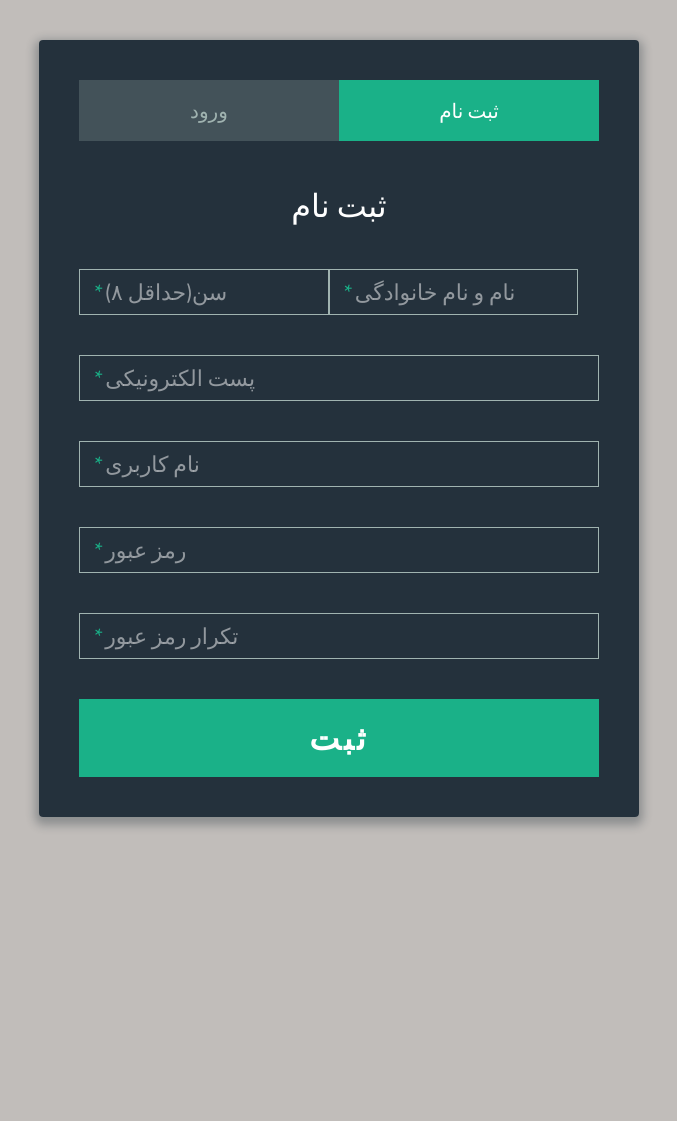
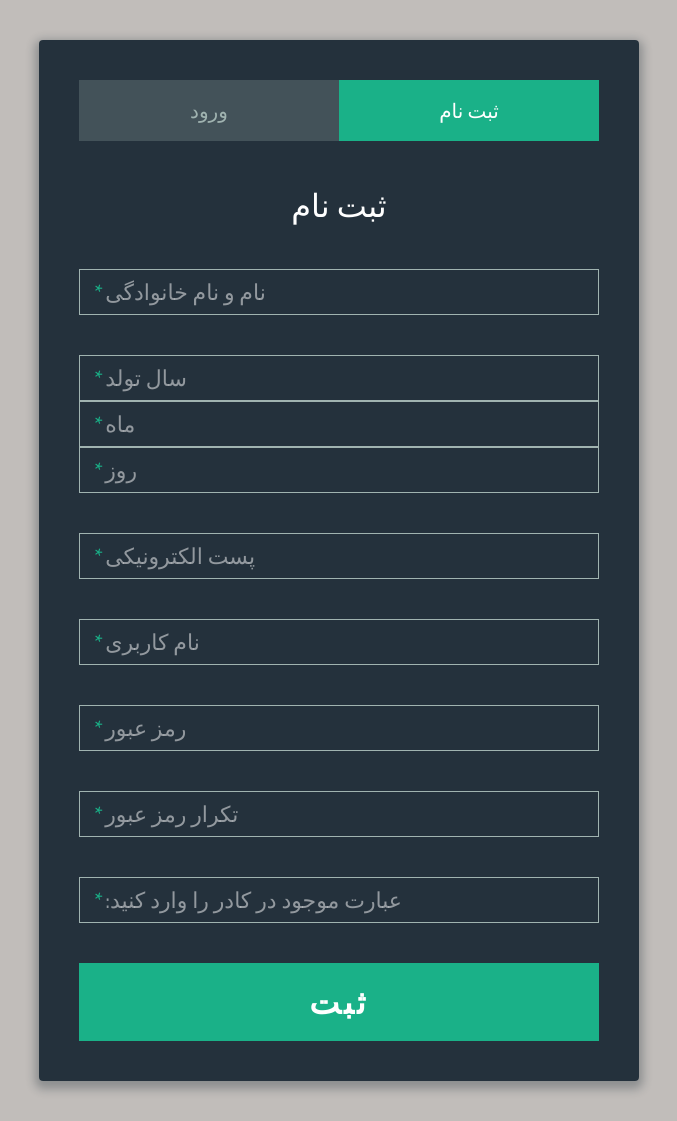
Before and after one commit to ErfanThinker/EsmFamil, a CodeIgniter app: page /EsmFamil/index.php/authentication/registerUser in a window 1280 px wide. Shown: the whole page, without its empty margins (301-978 px from the left). Before the commit the page ends 828 px from the top, so only its background shows below. Run offline with CodeIgniter, Linux system fonts and the light colour scheme.

Commit message:
1.loginForm Added. by Erfan & Sajjad

```diff
--- a/CodeIgniter_2.2.0/application/views/css/style.css
+++ b/CodeIgniter_2.2.0/application/views/css/style.css
@@ -128,6 +128,8 @@ input, textarea {
   -webkit-transition: border-color .25s ease, box-shadow .25s ease;
           transition: border-color .25s ease, box-shadow .25s ease;
 }
+
+
 input:focus, textarea:focus {
   outline: 0;
   border-color: #1ab188;
@@ -136,6 +138,10 @@ input:focus, textarea:focus {
 textarea {
   border: 2px solid #a0b3b0;
   resize: vertical;
+}
+
+.date {
+  margin-bottom: 40px
 }
 
 .field-wrap {
--- a/CodeIgniter_2.2.0/application/views/login_form.php
+++ b/CodeIgniter_2.2.0/application/views/login_form.php
@@ -5,7 +5,7 @@
 
   <meta charset="UTF-8">
 
-  <title>CodePen - Sign-Up/Login Form</title>
+  <title>EsmFamil Registration</title>
 
   <link href='http://fonts.googleapis.com/css?family=Titillium+Web:400,300,600' rel='stylesheet' type='text/css'>
 
@@ -28,36 +28,63 @@
         <div id="signup">
           <h1>ثبت نام</h1>
 
-          <form action="/" method="post">
+          <form action="registerUser" method="post">
 
-          <div class="top-row ">
+          <div class="req">
             <div class="field-wrap ">
               <label>
                 نام و نام خانوادگی<span class="req">*</span>
               </label>
-              <input type="text" required autocomplete="off" />
+              <input type="text" required autocomplete="off" name="name"/>
             </div>
+          </div>
 
-            <div class="field-wrap">
+            <!-- <div class="field-wrap">
               <label>
                 سن(حداقل ۸)<span class="req">*</span>
               </label>
               <input type="number" min="8" required autocomplete="off" />
+            </div> -->
+            <div class="field-wrap">
+              <div class "field-wrap date">
+                <label>
+                  سال تولد<span class="req ">*</span>
+                </label>
+                <input type="number" min="1350" required autocomplete="off" name="byear"/>
+              </div>
+              <div class "field-wrap date">
+              <label>
+                ماه<span class="req ">*</span>
+              </label>
+              <input type="number" min="1" max="12" required autocomplete="off" name="bmonth"/>
+              </div>
+              <div class "field-wrap date">
+              <label>
+                روز<span class="req ">*</span>
+              </label>
+              <input type="number" min="1" max="31" required autocomplete="off" name="bday"/>
+              </div>
             </div>
-          </div>
+            <!-- <div class="field-wrap">
+
+            </div>
+            <div class="field-wrap">
+
+            </div> -->
+
 
           <div class="field-wrap">
             <label>
               پست الکترونیکی<span class="req">*</span>
             </label>
-            <input type="email"required autocomplete="off"/>
+            <input type="email"required autocomplete="off" name="email"/>
           </div>
 
-		<div class="field-wrap">
+    <div class="field-wrap">
             <label>
               نام کاربری<span class="req">*</span>
             </label>
-            <input type="text"required autocomplete="off"/>
+            <input type="text"required autocomplete="off" name="nickname"/>
           </div>
 
 
@@ -66,14 +93,20 @@
             <label>
               رمز عبور<span class="req">*</span>
             </label>
-            <input type="password"required autocomplete="off"/>
+            <input type="password"required autocomplete="off"  name="password"/>
           </div>
 
-	  <div class="field-wrap">
+        <div class="field-wrap">
             <label>
               تکرار رمز عبور<span class="req">*</span>
             </label>
-            <input type="repassword"required autocomplete="off"/>
+            <input type="password"required autocomplete="off"/>
+          </div>
+          <div class="field-wrap">
+            <label>
+              عبارت موجود در کادر را وارد کنید:<span class="req">*</span>
+            </label>
+            <input type="text"required autocomplete="off" name="captcha"/>
           </div>
 
           <button type="submit" class="button button-block"/>ثبت</button>
@@ -101,6 +134,14 @@
             <input type="password"required autocomplete="off"/>
           </div>
 
+
+          <!-- <div class="field-wrap">
+            <label>
+              عبارت موجود در کادر<span class="req">*</span>
+            </label>
+            <input type="text"required autocomplete="off" name="captcha"/>
+          </div> -->
+
           <p class="forgot"><a href="#">رمز خود را فراموش کرده اید؟</a></p>
 
           <button class="button button-block"/>ورود</button>
```
